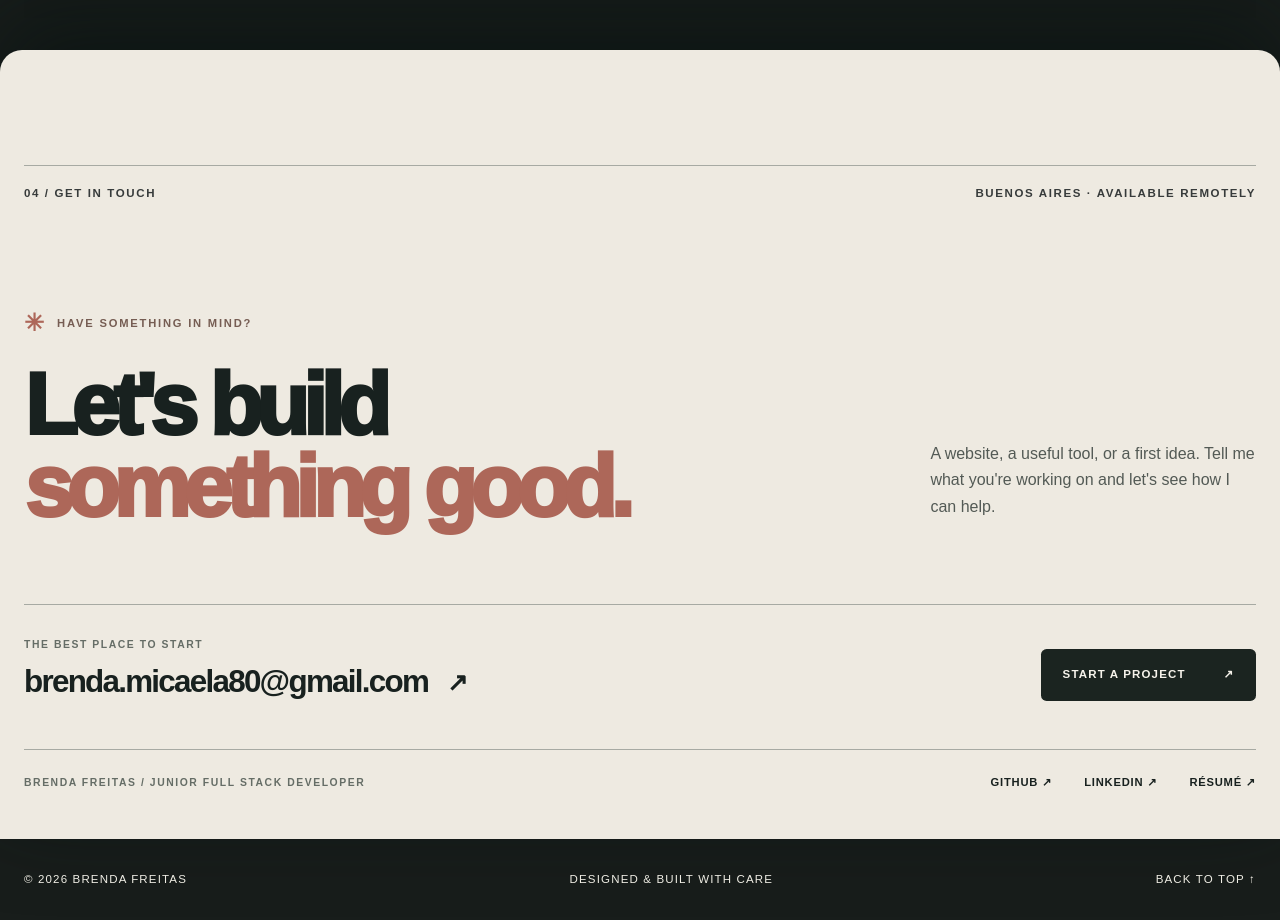
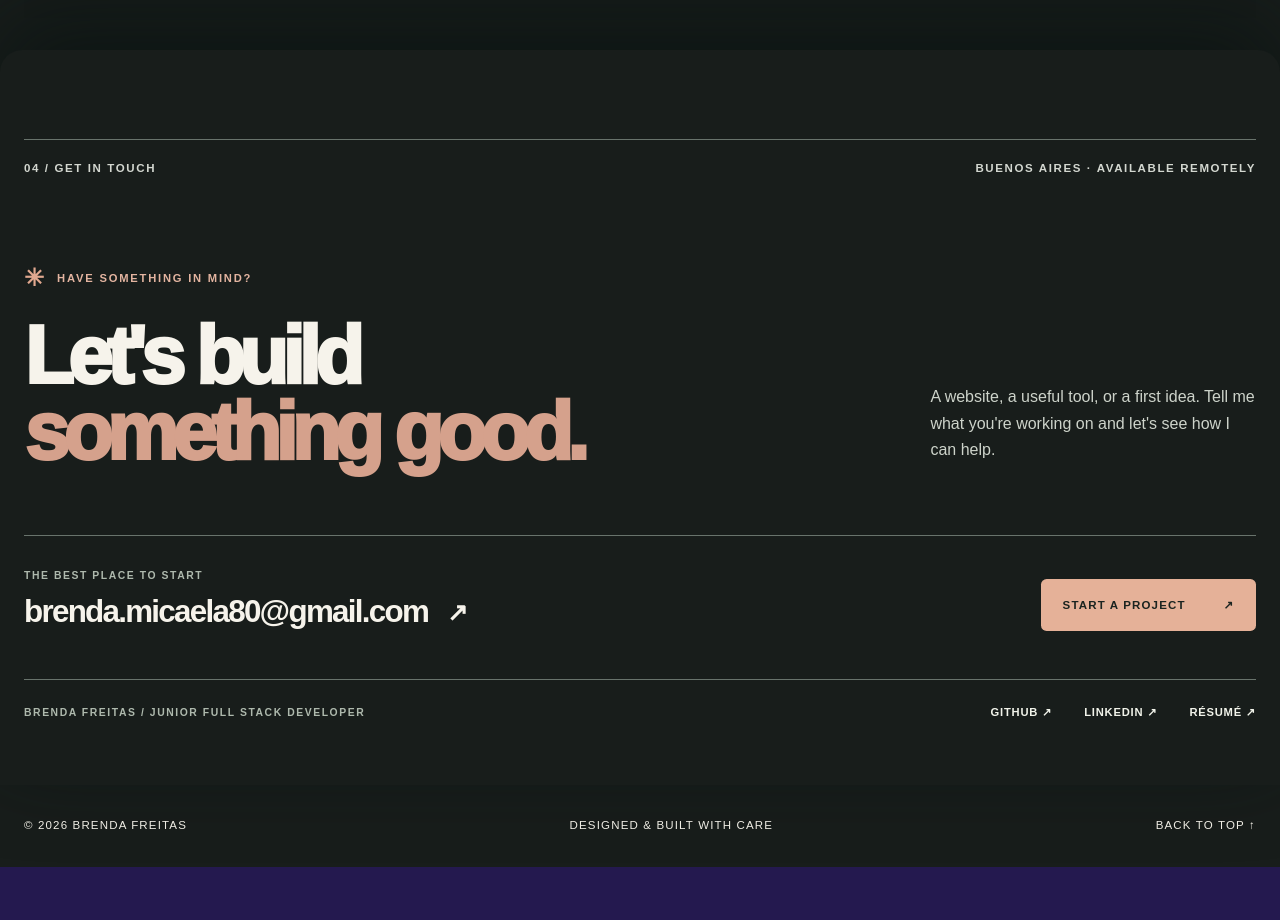
Before and after one commit to brenfreitas29/Portfolio-Brenda-Freitas, a Next.js app: page / in a window 1280 px wide. Shown: the part 5900-6820 px from the top of the page. After the commit the page ends 6767 px from the top, so only its background shows below. Built offline with nearby package versions, Linux system fonts and the light colour scheme.

Commit message:
Match contact panel to dark portfolio sections

```diff
--- a/app/globals.css
+++ b/app/globals.css
@@ -620,3 +620,21 @@ section[id] { scroll-margin-top: 1.5rem; }
 .br-project-status { display:inline-flex; align-items:center; gap:.65rem; border:1px solid #d9aa94; border-radius:999px; padding:.7rem 1rem; color:#f1c6b2; font-size:.66rem; font-weight:800; letter-spacing:.12em; white-space:nowrap; }
 .br-project-status span { width:.45rem; height:.45rem; border-radius:50%; background:#e7b594; box-shadow:0 0 0 .25rem #e7b59422; }
 @media(max-width:700px) { .br-project-status { padding:.55rem .8rem; } }
+
+/* The closing panel belongs to the same dark sequence as About and Work. */
+.br-contact { background:#181d1b; color:#f6f3eb; padding:clamp(4.5rem,7vw,7rem) 0 clamp(3rem,5vw,5rem); }
+.br-contact .br-section-top,.br-contact-actions,.br-contact-bottom { border-color:#68736c; }
+.br-contact .br-section-top { color:#d3d7d0; }
+.br-contact-intro { padding:clamp(3.5rem,5.5vw,6rem) 0 clamp(3.5rem,5vw,5rem); }
+.br-contact-eyebrow { color:#e3b4a0; }
+.br-contact-spark { color:#e1a88f; }
+.br-contact h2 { font-size:clamp(3.7rem,6.3vw,7.2rem); }
+.br-contact h2 span { color:#d5a18c; }
+.br-contact-intro > p { color:#cdd3ca; }
+.br-contact-mail > span,.br-contact-bottom > span { color:#aeb9ad; }
+.br-contact-mail a { color:#f6f3eb; }
+.br-contact-mail a:hover,.br-contact-bottom .br-social a:hover { color:#e9b39b; }
+.br-contact-cta { color:#1b2420; background:#e5b198; }
+.br-contact-cta:hover { color:#1b2420; background:#f2cbb6; }
+.br-contact-bottom .br-social { color:#f1f3ea; }
+@media(max-width:700px) { .br-contact { padding:4rem 0 3rem; } .br-contact-intro { padding:3rem 0; } }
```
